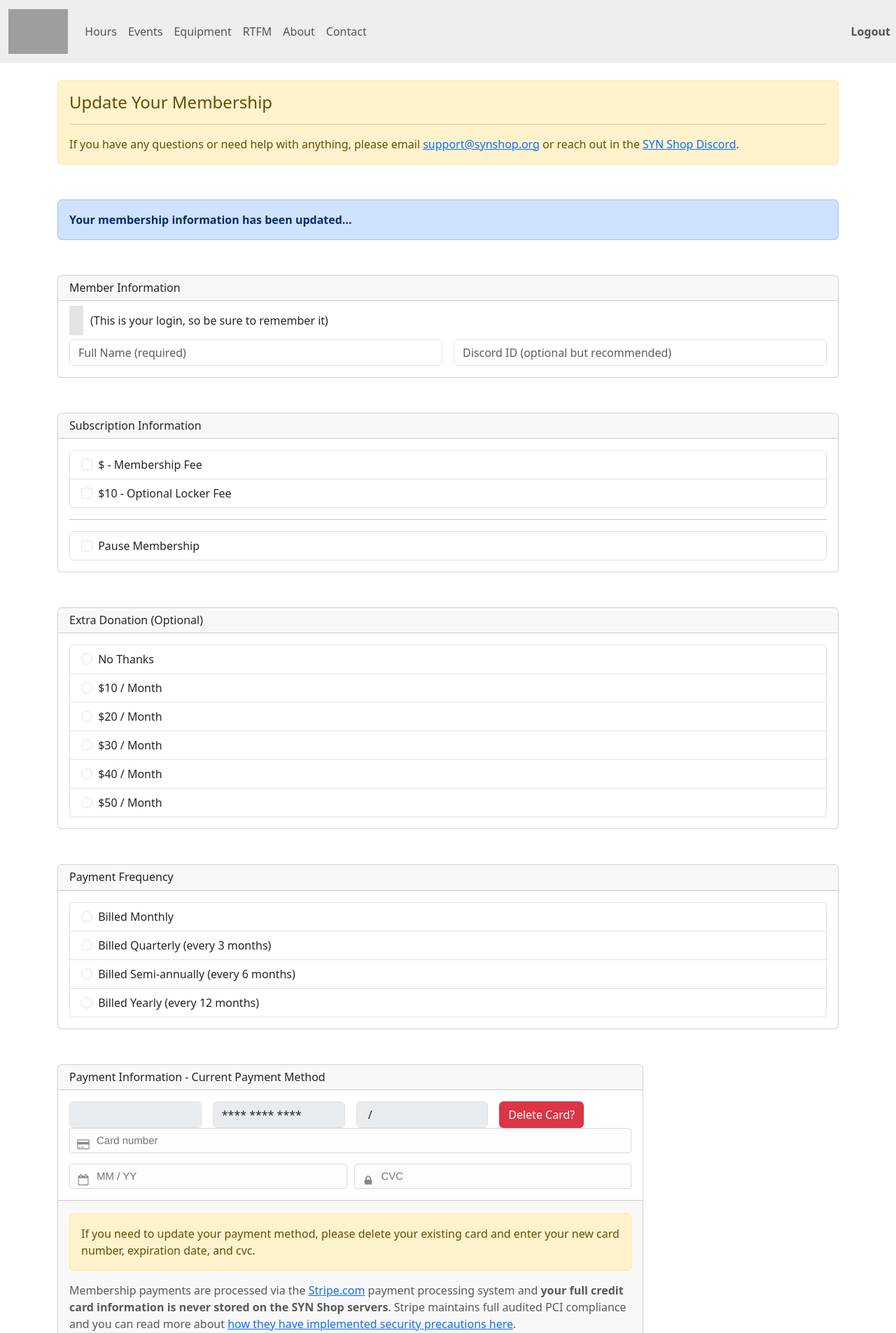
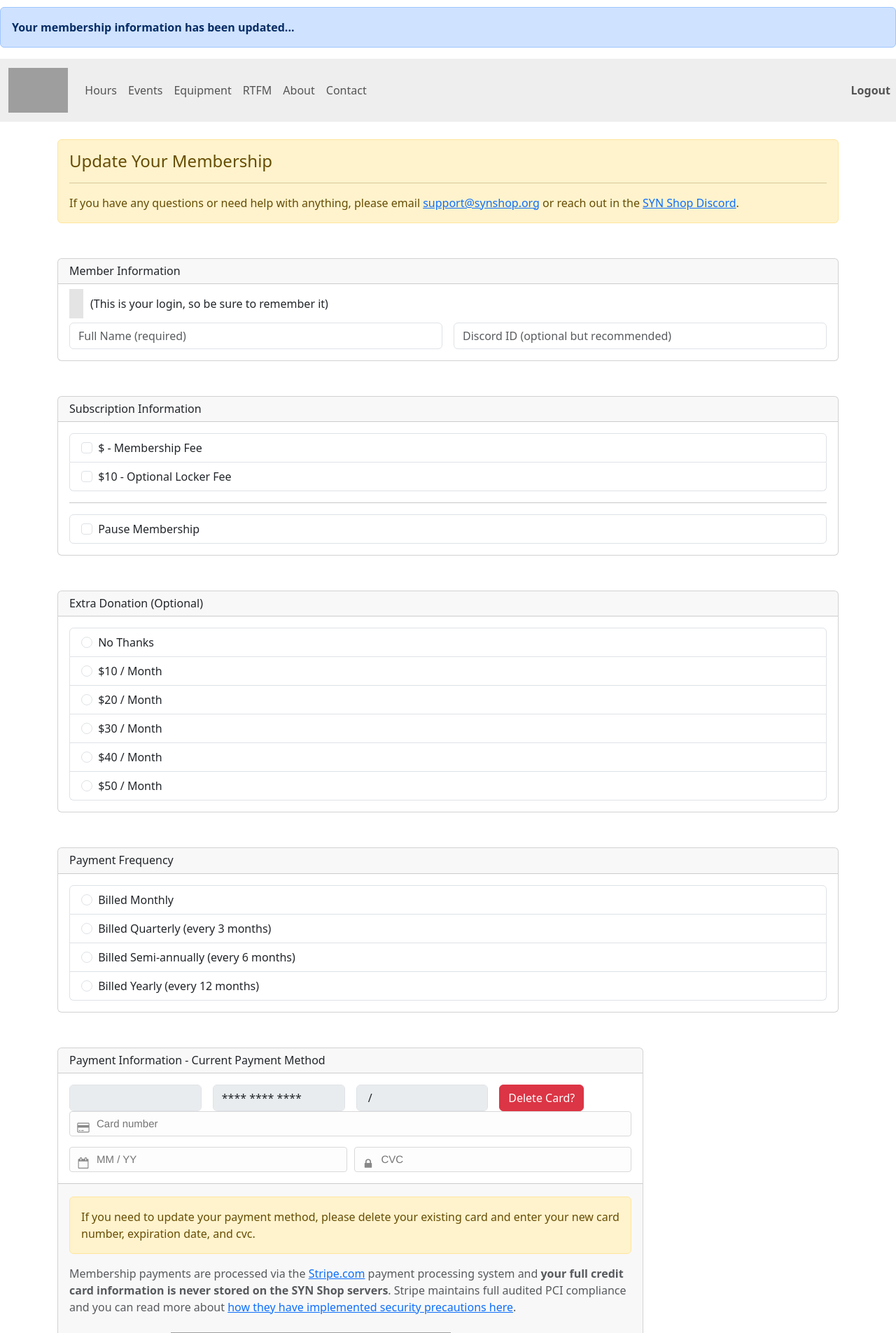
Before and after one commit to synshop/membership.synshop.org, a Flask app: template templates/update_user.html in a window 1280 px wide. Shown: the top 1905 px of the page at 70% size. Run offline with Flask 3, Linux system fonts and the light colour scheme; the template is opened without the code that fills it, so the values that code supplies are empty; parts of the project's set-up code (start-up, migrations or seed data) failed here and were passed over; some libraries are stand-ins or nearby versions; grey boxes are pictures that could not be loaded.

Commit message:
more javascript validation work and turned on prorate for subscription cancellations

```diff
--- a/synshop/__init__.py
+++ b/synshop/__init__.py
@@ -205,7 +205,7 @@ def cancel_current_subscription_plan(c=None):
     try:
         for s in stripe.Subscription.list(customer=c, limit=10):
             print("canceling current subscriptions...")
-            stripe.Subscription.delete(s.id)
+            stripe.Subscription.delete(s.id, prorate=True)
     except Exception as e:
         log.info(e)
         pass
@@ -312,4 +312,4 @@ def update_member_stripe_account(user=None):
             log.info(e)
 
 def delete_membership():
-    log.info("Calling delete_memebership()")
+    log.info("Calling delete_membership()")
--- a/templates/update_user.html
+++ b/templates/update_user.html
@@ -13,11 +13,8 @@
   <script src="{{ url_for('static', filename='js/bootstrap.bundle.min.js') }}"></script>
 
   <link href="{{ url_for('static', filename='css/card-js.min.css') }}" rel="stylesheet">
-  <!-- <script src="{{ url_for('static', filename='js/jquery-1.12.4.min.js') }}"></script> -->
   <script src="{{ url_for('static', filename='js/jquery-3.7.1.min.js') }}"></script>
   <script src="{{ url_for('static', filename='js/card-js.min.js') }}"></script>
-
-   <!-- {{ member.email }} -->
 
   <script language="javascript">
 
@@ -190,6 +187,16 @@
       update_summary();
     });
 
+    $("#btnSubmit").click(function() {
+      $(this).prop("disabled",true);
+      $("#form1").trigger("submit");
+    });
+
+    $("#btnCancel").click(function() {
+      console.log("Cancel Button CLicked");
+      window.location.replace("/");
+    });
+
     // Set all of the FORM elements after load
 
     $("#fullName").val(user.fullName);
@@ -247,7 +254,6 @@
     {% with messages = get_flashed_messages() %}
       {% if messages %}
 
-      // $("#notice").hide();
       $("#update_notice").show();
 
       $("#update_notice").fadeTo(5000, 500).slideUp(500, function(){
@@ -260,10 +266,15 @@
   }); // End of document.ready
 
   </script>
-
 </head>
 
 <body>
+
+<!-- Appearance is controlled via JS, only shows on form update refresh -->
+<div class="alert alert-primary" role="alert" name="update_notice" id="update_notice" style="margin-top:10px;">
+  <strong>Your membership information has been updated...</strong>
+</div>
+
 <nav class="navbar navbar-expand-sm sticky-top" style="background-color: #eee;">
   <div class="container-fluid">
     <a class="navbar-brand" href="#">
@@ -302,7 +313,7 @@
 
 <div class="container-sm" style="margin-top:25px;margin-bottom:25px;">
 
-<form class="needs-validation" method="POST">
+<form class="needs-validation" method="POST" name="form1" id="form1">
   <input type="hidden" name="email" value="{{ session.userinfo.email }}"/>
   <input type="hidden" name="stripeId" value="{{ member.stripe_id }}"/>
   <input type="hidden" name="currentPaymentMethod" value="{{ member.payment_method }}" />
@@ -317,10 +328,6 @@
       please email <a href="mailto:support@synshop.org">support@synshop.org</a>
       or reach out in the <a href="#">SYN Shop Discord</a>.
     </p>
-  </div>
-
-  <div class="alert alert-primary" role="alert" name="update_notice" id="update_notice" style="margin-top:50px;">
-    <strong>Your membership information has been updated...</strong>
   </div>
 
   {% if member.membership_type == 'free' %}
@@ -585,8 +592,9 @@
     </div>
 
     <button type="submit" class="btn btn-lg btn-primary" name="btnSubmit" id="btnSubmit">Submit</button>
-    <button type="cancel" class="btn btn-lg btn-secondary" name="btnCancel" id="btnCancel">Cancel</button>
-</form>
+    <button type="button" class="btn btn-lg btn-secondary" name="btnCancel" id="btnCancel">Cancel</button>
+
+  </form>
 </div>
 
 </body>
```
